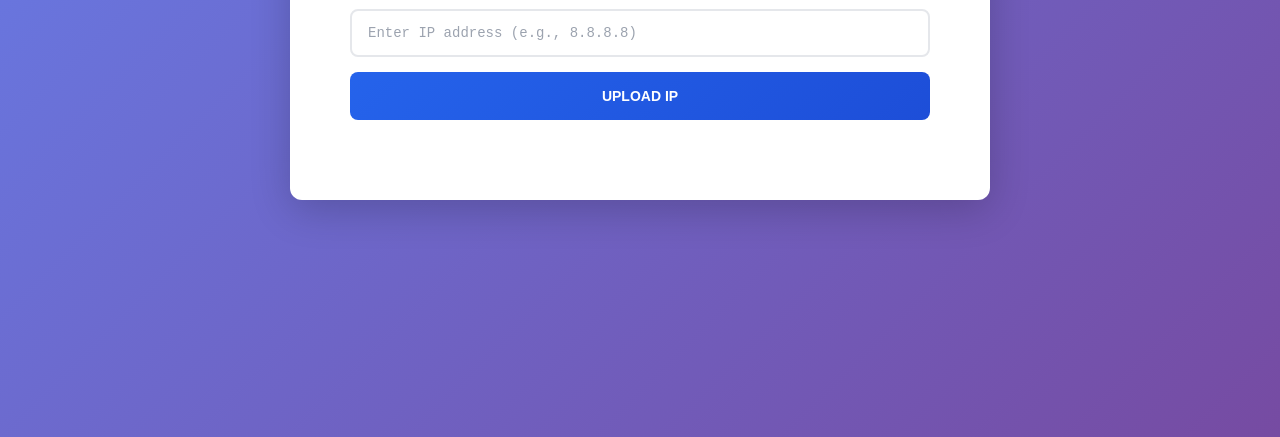
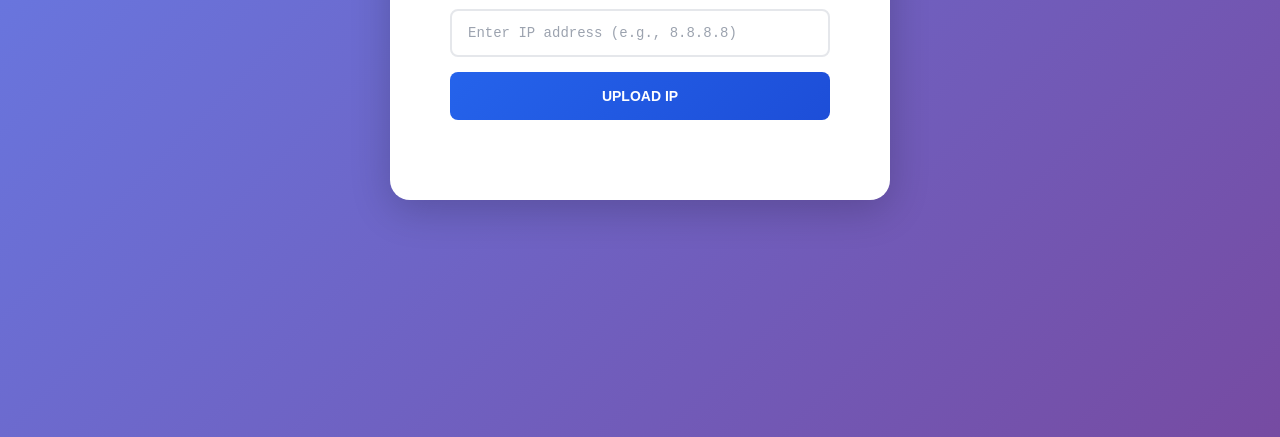
Before and after one commit to mshoaib99/usa-ip-database, a plain HTML site: page index.html in a window 1280 px wide. Shown: the part 363-800 px from the top of the page. Drawn offline with Linux system fonts and the light colour scheme.

Commit message:
Update style.css

```diff
--- a/style.css
+++ b/style.css
@@ -15,14 +15,14 @@ body {
 }
 
 .container {
-    width: 200%;
-    max-width: 700px;
+    width: 100%;
+    max-width: 500px;
 }
 
 .upload-card {
     background: white;
     padding: 80px 60px;
-    border-radius: 12px;
+    border-radius: 20px;
     box-shadow: 0 10px 40px rgba(0, 0, 0, 0.2);
 }
 
```
